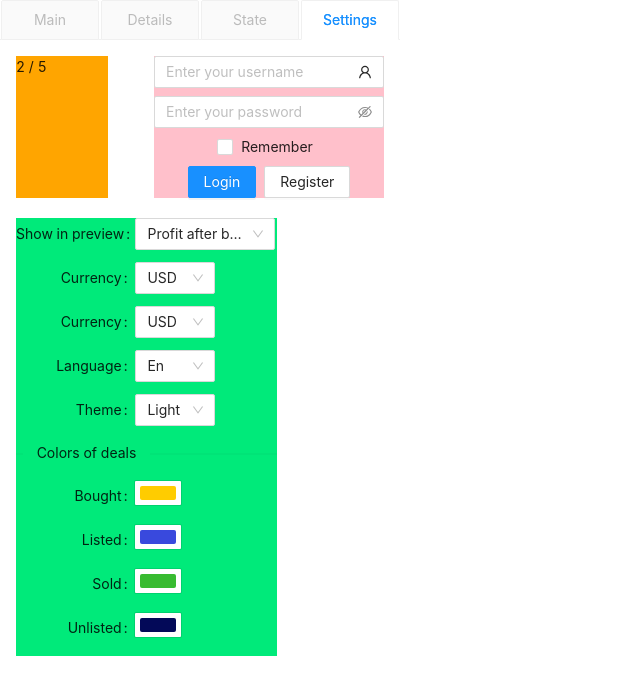
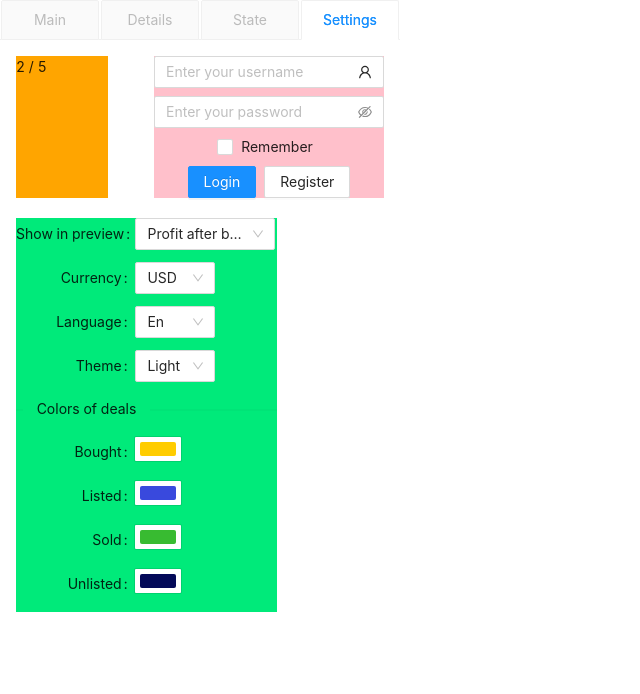
Before and after one commit to victorchilari/popup-sit, a React (Create React App) app: page / in a window 1280 px wide. Shown: the top 694 px of the page, without its empty margins (0-640 px from the left). Built offline with nearby package versions, Linux system fonts and the light colour scheme.

Commit message:
Externalize data about content of settings in .json file

```diff
--- /dev/null
+++ b/src/content/Settings.json
@@ -0,0 +1,41 @@
+{
+	"skinInfoView": {
+		"name": "skinInfoView",
+		"label": "Show in preview:",
+		"options": [
+			{"value": "circle", "title": "Profit after buy"},
+			{"value": "chart", "title": "Price chart"}
+		],
+		"type": "select",
+		"width": "medium"
+	},
+	"currency": {
+		"name": "currency",
+		"label": "Currency:",
+		"options": [
+			{"value": "usd", "title": "USD"},
+			{"value": "euro", "title": "EURO"},
+			{"value": "rub", "title": "RUB"}
+		],
+		"type": "select"
+	},
+	"language": {
+		"name": "language",
+		"label": "Language:",
+		"options": [
+			{"value": "en", "title": "En"},
+			{"value": "ru", "title": "Ru"},
+			{"value": "ch", "title": "Ch"}
+		],
+		"type": "select"
+	},
+	"theme": {
+		"name": "theme",
+		"label": "Theme:",
+		"options": [
+			{"value": "light", "title": "Light"},
+			{"value": "dark", "title": "Dark"}
+		],
+		"type": "select"
+	}
+}
--- a/src/pages/Settings/SettingsPicker.jsx
+++ b/src/pages/Settings/SettingsPicker.jsx
@@ -5,13 +5,13 @@ import './SettingsPicker.css';
 // Components //
 import reactCSS from 'reactcss';
 import {SketchPicker} from 'react-color';
-import {Form, Select, Divider} from 'antd';
+import {Form, Divider} from 'antd';
 import Color from '../../utils/Color';
 import DSelect from './../../components/def/DSelect';
 
 import {setDealCollor, setUniqueSettings} from './../../redux/settings/actions';
+import * as cfg_settings from './../../content/Settings.json';
 
-const {Option} = Select;
 const layout = {
 	labelCol: {
 		span: 11
@@ -40,59 +40,38 @@ const SettingsPicker = ({settings, setDealCollor, setUniqueSettings}) => {
 	return (
 		<>
 			<Form {...layout}>
-				<Form.Item name='card-type' label='Show in preview:'>
-					<Select
-						defaultValue={others.skinInfoView}
-						style={{width: 140}}
-						onChange={value => setUniqueSettings({key: 'skinInfoView', value})}
-					>
-						<Option value='circle'>Profit after buy</Option>
-						<Option value='chart'>Price chart</Option>
-					</Select>
-				</Form.Item>
-				<Form.Item name='currency' label='Currency:'>
-					<Select
-						defaultValue={others.currency}
-						style={{width: 80}}
-						onChange={value => setUniqueSettings({key: 'currency', value})}
-					>
-						<Option value='usd'>USD</Option>
-						<Option value='euro'>EURO</Option>
-						<Option value='rub'>RUB</Option>
-					</Select>
-				</Form.Item>
+				{Object.entries(cfg_settings.default).map(([key, data]) => {
+					const {type, ...rest} = data;
+					if (type === 'select')
+						return (
+							<DSelect
+								defaultValue={others[data.name]}
+								handler={setUniqueSettings}
+								key={key}
+								{...rest}
+							/>
+						);
+				})}
+				{/* <DSelect
+					defaultValue={others.skinInfoView}
+					handler={setUniqueSettings}
+					{...cfg_settings.default.skinInfoView}
+				/>
 				<DSelect
-					name='currency'
-					label='Currency:'
 					defaultValue={others.currency}
 					handler={setUniqueSettings}
-					options={[
-						{value: 'usd', title: 'USD'},
-						{value: 'euro', title: 'EURO'},
-						{value: 'rub', title: 'RUB'}
-					]}
+					{...cfg_settings.default.currency}
 				/>
-				<Form.Item name='language' label='Language:'>
-					<Select
-						defaultValue={others.language}
-						style={{width: 80}}
-						onChange={value => setUniqueSettings({key: 'language', value})}
-					>
-						<Option value='en'>En</Option>
-						<Option value='ru'>Ru</Option>
-						<Option value='ch'>Ch</Option>
-					</Select>
-				</Form.Item>
-				<Form.Item name='theme' label='Theme:'>
-					<Select
-						defaultValue={others.theme}
-						style={{width: 80}}
-						onChange={value => setUniqueSettings({key: 'theme', value})}
-					>
-						<Option value='light'>Light</Option>
-						<Option value='dark'>Dark</Option>
-					</Select>
-				</Form.Item>
+				<DSelect
+					defaultValue={others.language}
+					handler={setUniqueSettings}
+					{...cfg_settings.default.language}
+				/>
+				<DSelect
+					defaultValue={others.theme}
+					handler={setUniqueSettings}
+					{...cfg_settings.default.theme}
+				/> */}
 				{/* <Typography.Text style={mard}> Ant Design</Typography.Text> */}
 				{/* <Form.Item name='dealsColors' label='Colors of deals:'></Form.Item> */}
 			</Form>
```
